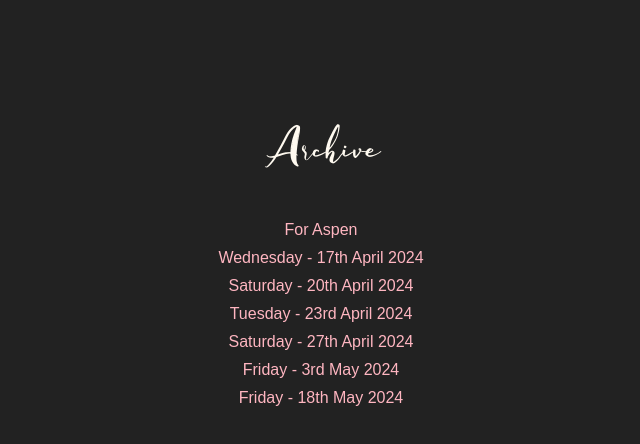
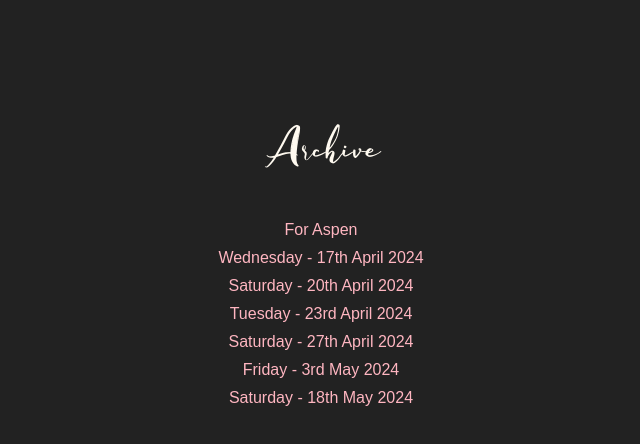
Before and after one commit to LinyunLiu/ForAsal, a plain HTML site: page archive.html in a window 1280 px wide. Shown: the full height of the page, 319-959 px from the left. Drawn offline with Linux system fonts and the light colour scheme.

Commit message:
update letter-06 1.5

```diff
--- a/archive.html
+++ b/archive.html
@@ -50,7 +50,7 @@
         <a href="letters/23042024/letter.html">Tuesday - 23rd April 2024</a>
         <a href="letters/27042024/letter.html">Saturday - 27th April 2024</a>
         <a href="letters/03052024/letter.html">Friday - 3rd May 2024</a>
-        <a href="letters/18052024/letter.html">Friday - 18th May 2024</a>
+        <a href="letters/18052024/letter.html">Saturday - 18th May 2024</a>
     </main>
 </body>
 </html>
```
